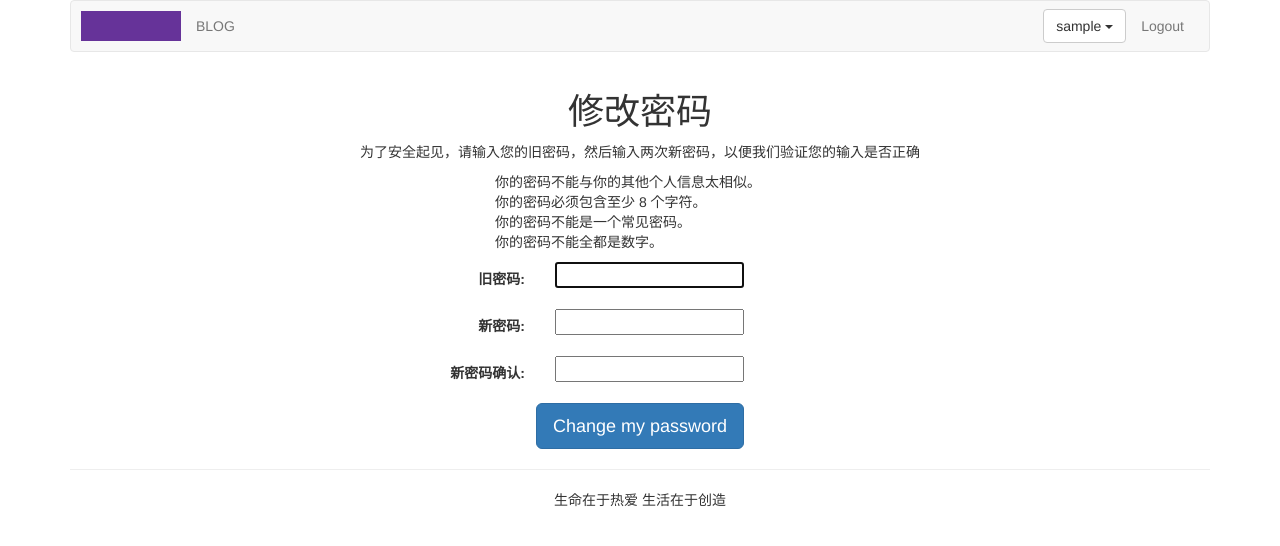
After one commit to ZiYin-ss/python-Django-blog2, a Django app: page /account/password-change/ in a window 1280 px wide. The commit adds this page. Shown: the top 546 px of the page. Run offline with Django 3.2, Linux system fonts and the light colour scheme; the visitor is signed in with stand-in values (Sample User, id 1); some libraries are stand-ins or nearby versions.

Commit message:
'修改密码功能完成'

```diff
--- a/account/urls.py
+++ b/account/urls.py
@@ -6,7 +6,13 @@ app_name = 'account'
 
 urlpatterns = [
     # path('login/', views.user_login,name='user_login'),
-    path('', auth_views.LoginView.as_view(template_name='account/login2.html'),name='user_login'),
-    path('logout/', auth_views.LogoutView.as_view(template_name='account/logout.html'),name='user_logout'),
-    path('register/', views.register, name='user_register')
+    path('login/', auth_views.LoginView.as_view(template_name='account/login2.html'), name='user_login'),
+    path('logout/', auth_views.LogoutView.as_view(template_name='account/logout.html'), name='user_logout'),
+    path('register/', views.register, name='user_register'),
+    path('password-change/', auth_views.PasswordChangeView.as_view(template_name='account/password_change_form.html',
+                                                                   success_url='/account/password-change-done/'),
+         name='password_change'),
+    path('password-change-done/',
+         auth_views.PasswordChangeDoneView.as_view(template_name='account/password_change_done.html'),
+         name='password_change_done')
 ]
--- a/account/views.py
+++ b/account/views.py
@@ -43,7 +43,6 @@ def register(request):
             return HttpResponse("成功")
         else:
             return HttpResponse("对不起注册失败 不能注册")
-
     else:
         user_form = RegistrationForm()
         userprofile_form = UserProfileForm()
--- a/mysite/settings.py
+++ b/mysite/settings.py
@@ -131,3 +131,7 @@ DEFAULT_AUTO_FIELD = 'django.db.models.BigAutoField'
 # 这个地方是用了 DJANGO的内置登录方法  就是用了之后登录成功会跑到/account/profile/ 我们需要改到自己的路径这
 #  这个地方这样写 是登录成功之后    会跳转到这个路径 根路径下面走 直接在域名后面加上这个路径就是
 LOGIN_REDIRECT_URL = '/blog/'
+
+#  因为Django内置修改密码 必须得先登录 这个地方 就是 当你直接访问修改密码界面得时候要是没有登录自己就会跳转到登录页面
+#  这个地方得作用是指定跳转到登录页面得地址
+LOGIN_URL = '/account/login/'
--- /dev/null
+++ b/templates/account/password_change_form.html
@@ -0,0 +1,34 @@
+{% extends "base.html" %}
+{% block title %}passowrd change{% endblock %}
+{% block content %}
+<div class="row text-center vertical-middle-sm">
+    <h1>修改密码 </h1>
+    <p>为了安全起见，请输入您的旧密码，然后输入两次新密码，以便我们验证您的输入是否正确</p >
+    {% if form.new_password1.help_text %}
+    <div class="text-left" style="margin-left:400px">
+    <p>{{ form.new_password1.help_text|safe }}</p >   <!--这个地方是显示提示信息的-->
+    </div>
+    {% endif %}
+    <form class="form-horizontal" action="." method="post">{% csrf_token %}
+      <div class="form-group">
+          <label class='col-md-5 control-label text-right'>
+          {{ form.old_password.label_tag }}
+          </label>
+          <div class="col-md-6 text-left">{{ form.old_password }}</div>
+      </div>
+      <div class="form-group">
+          <label class='col-md-5 control-label text-right'>
+             {{ form.new_password1.label_tag }}   <!--tag是提示标签 form.xxx这个是生成文本框 这些都是固定公式 直接套就可以了啊-->
+          </label>
+          <div class="col-md-6 text-left">{{ form.new_password1 }}</div>
+      </div>
+      <div class="form-group">
+          <label class="col-md-5 control-label text-right">
+          {{ form.new_password2.label_tag }}
+          </label>
+          <div class="col-md-6 text-left">{{ form.new_password2 }}</div>
+      </div>
+      <input type="submit" value="Change my password" class="btn btn-primary btn-lg"/>
+    </form>
+</div>
+{% endblock %}
--- a/templates/blog/titles.html
+++ b/templates/blog/titles.html
@@ -9,7 +9,7 @@
     <div class="col-xs-10 col-md-8">
         <ul>
         {% for blog in blogs %}
-            <li><a href="{{blog.id}}">{{ blog.title }}</a>></li>
+            <li><a href="{{blog.id}}">{{ blog.title }}</a></li>
         {% endfor %}
         </ul>
     </div>
--- a/templates/header.html
+++ b/templates/header.html
@@ -15,7 +15,16 @@
                 <!-- 这个地方就是判断登录没登录 我知道很多页面都用到这个了
                 但是有没有发现 就是还有一个else  这个地方判断底层做了处理-->
                 {% if user.is_authenticated %}
-                <li><a href="#">{{user.username}}</a></li>
+                <li>
+                    <div class="dropdown" style="margin-top:8px">
+                        <button class='btn btn-default dropdown-toggle' type='button' id='dropdownMenu' data-toggle='dropdown'>{{ user.username }}
+                            <span class='caret'></span>
+                        </button>
+                        <ul class="dropdown-menu">
+                            <li><a href="{% url 'account:password_change' %}">修改密码</a></li>
+                        </ul>
+                    </div>
+                </li>
                 <li><a href="{% url 'account:user_logout' %}">Logout</a></li>
                 {% else %}
                 <li><a href="{% url 'account:user_login' %}">LOGIN</a></li>
```
Also changed, not shown: templates/account/login2.html (+7 -2 lines), templates/account/password_change_done.html (added, +7 -0 lines).
